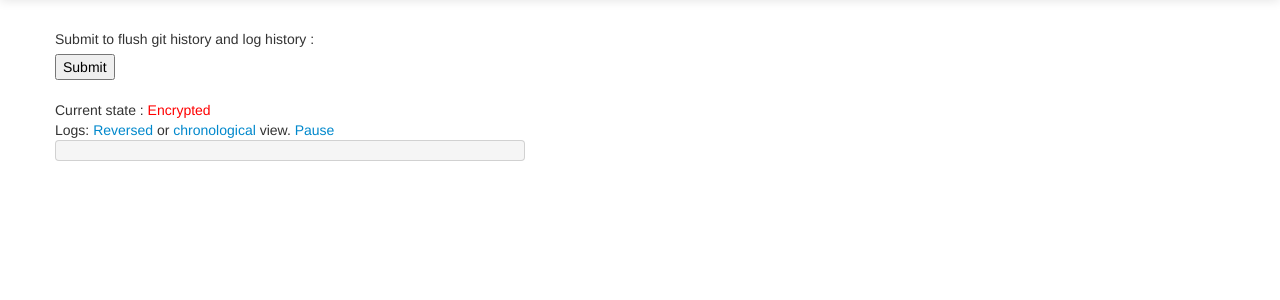
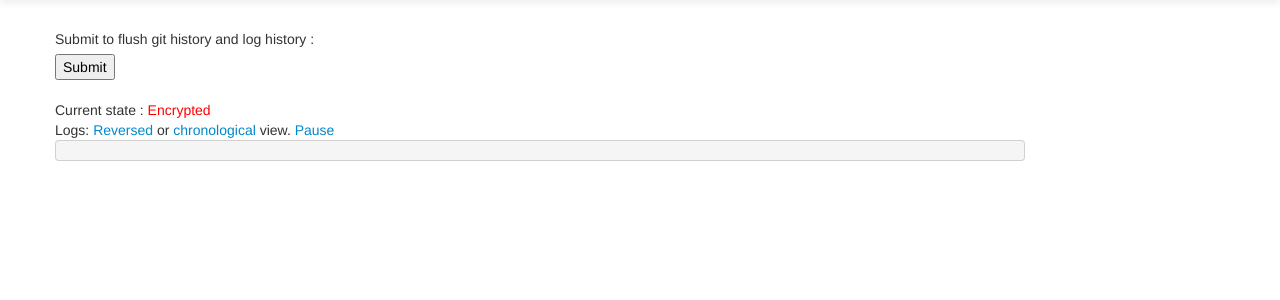
Before and after one commit to kpichardie/front-keeper, a Django app: page /flush/ in a window 1280 px wide. Shown: the part 41-341 px from the top of the page. Run offline with Django 3.2, Linux system fonts and the light colour scheme; some libraries are stand-ins or nearby versions.

Commit message:
Inprouve log visibilty css fixe

```diff
--- a/frontkeeper/frontkeeper/templates/decrypt.html
+++ b/frontkeeper/frontkeeper/templates/decrypt.html
@@ -6,7 +6,7 @@
 {% block body %}
 <h1>{{ the_title }}</h1>
 <div class="row">
-    <div class="span5">
+    <div class="span10">
       <form action="/decrypt/" method="post">
         {% csrf_token %}
         {{ form }}
--- a/frontkeeper/frontkeeper/templates/encrypt.html
+++ b/frontkeeper/frontkeeper/templates/encrypt.html
@@ -5,7 +5,7 @@
 {% block body %}
 <h1>{{ the_title }}</h1>
 <div class="row">
-    <div class="span5">
+    <div class="span10">
       <form action="/encrypt/" method="post">
         {% csrf_token %}
         {{ form }}
--- a/frontkeeper/frontkeeper/templates/flush.html
+++ b/frontkeeper/frontkeeper/templates/flush.html
@@ -3,7 +3,7 @@
 {% block body %}
 <h1>{{ the_title }}</h1>
 <div class="row">
-    <div class="span5">
+    <div class="span10">
       <form action="/flush/" method="post">
         {% csrf_token %}
         {{ form }}
```
